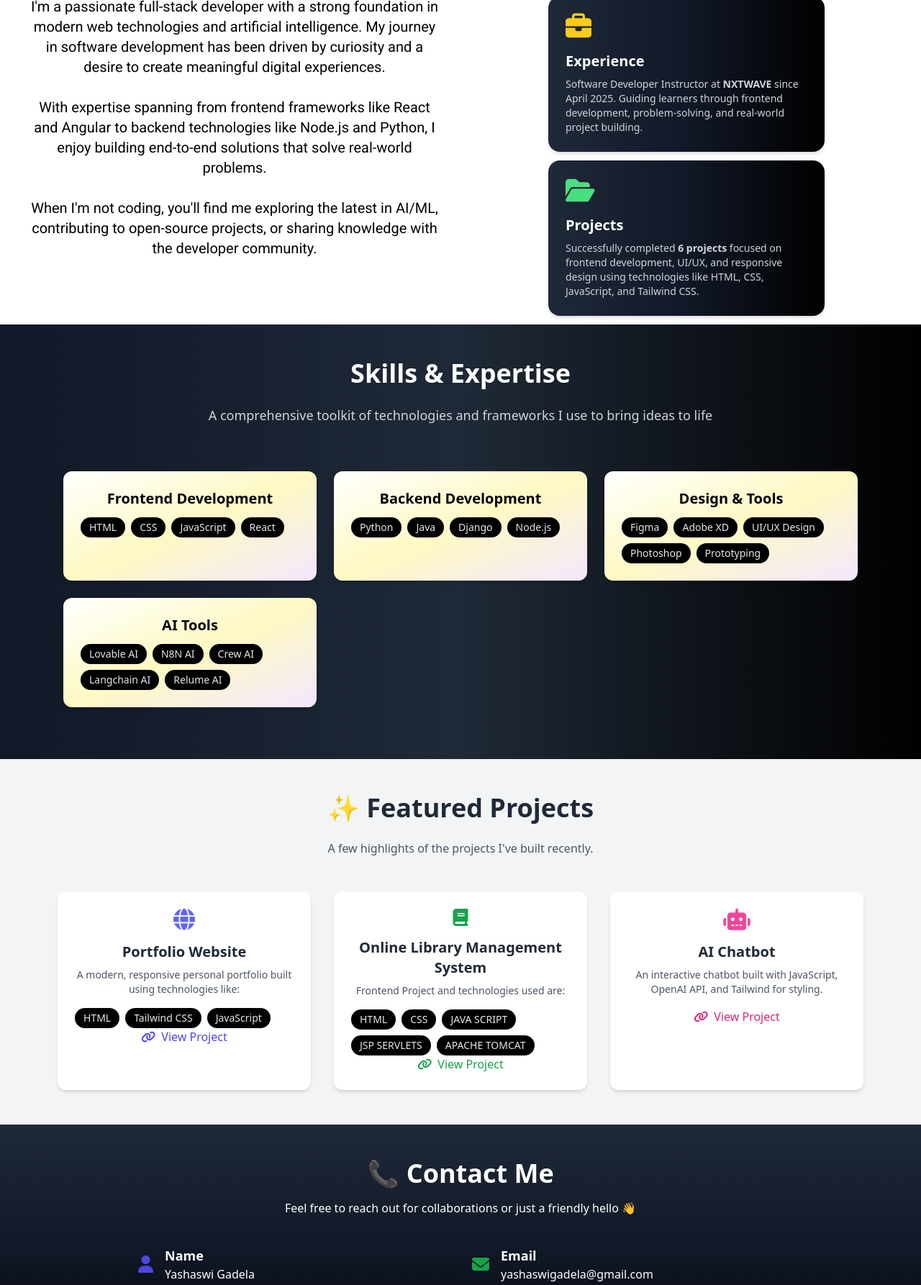
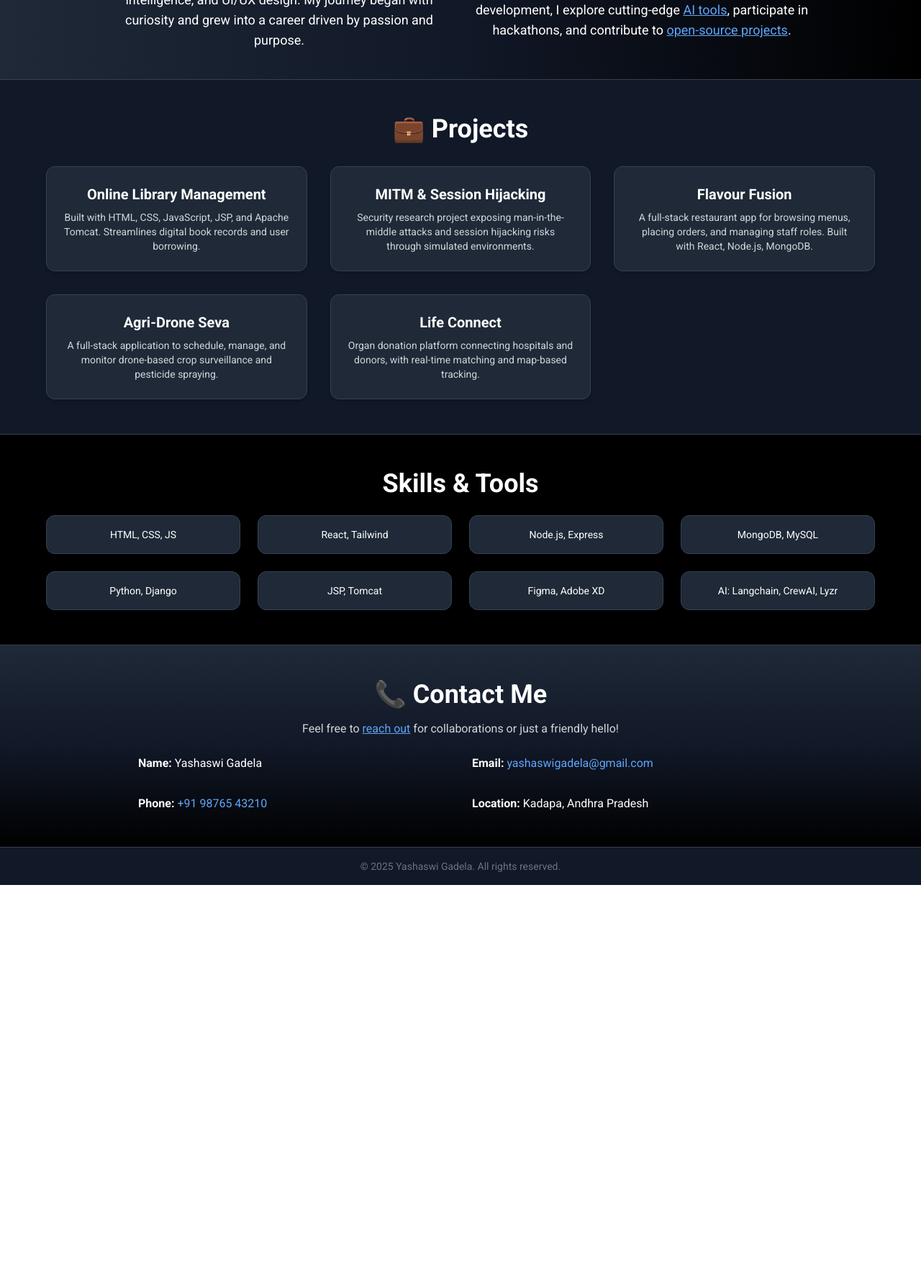
Before and after one commit to yashugadela/profile, a plain HTML site: page index.html in a window 1280 px wide. Shown: the part 571-2357 px from the top of the page at 72% size. After the commit the page ends 1801 px from the top, so only its background shows below. Drawn offline with nearby package versions, Linux system fonts and the light colour scheme.

Commit message:
Update index.html

```diff
--- a/index.html
+++ b/index.html
@@ -1,11 +1,9 @@
-<html>
+<html lang="en">
   <head>
-        <link rel="stylesheet" href="index.css">
+    <meta charset="UTF-8" />
+    <meta name="viewport" content="width=device-width, initial-scale=1.0" />
+    <title>Yashaswi Gadela Portfolio</title>
     <script src="https://cdn.tailwindcss.com"></script>
-        <link
-        href="https://fonts.googleapis.com/css2?family=Caveat:wght@400;600&family=Roboto:wght@300;400;500;700&display=swap"
-        rel="stylesheet"
-         />
     <script>
       tailwind.config = {
         theme: {
@@ -19,258 +17,121 @@
         },
       };
     </script>
-  <link rel="stylesheet" href="https://cdnjs.cloudflare.com/ajax/libs/font-awesome/6.4.0/css/all.min.css">
-<script src="https://cdn.tailwindcss.com"></script>
+    <link
+      href="https://fonts.googleapis.com/css2?family=Caveat:wght@400;600&family=Roboto:wght@300;400;500;700&display=swap"
+      rel="stylesheet"
+    />
+    <link
+      rel="stylesheet"
+      href="https://cdnjs.cloudflare.com/ajax/libs/font-awesome/6.4.0/css/all.min.css"
+    />
+    <link rel="stylesheet" href="index.css" />
   </head>
-    <div class="flex flex-col items-center p-5 bg-gradient-to-r from-black to-slate-800">
-       <img src="images/profilepic.jpeg" class="w-48 h-48 rounded-full"/>
-       <h1 class="text-3xl font-bold text-blue-500 m-3">YASHASWI GADELA</h1>
-       <p class="text-white font-mono text-center">I'm a passionate and self-motivated developer with a strong interest in building user-friendly,<br/> responsive web and mobile applications,
-        I enjoy turning complex problems into simple, elegant solutions.
+  <body class="bg-gradient-to-br from-black via-gray-900 to-slate-800 text-white font-roboto">
+    <!-- Hero Section -->
+    <section class="text-center py-12 border-b border-gray-700 animate-fade-in">
+      <img src="images/profilepic.jpeg" class="w-40 h-40 rounded-full mx-auto mb-4 border-4 border-blue-500 hover:scale-105 transition duration-300 shadow-md" />
+      <h1 class="text-4xl font-bold text-blue-400">Yashaswi Gadela</h1>
+      <p class="text-gray-300 mt-3 max-w-2xl mx-auto">
+        Passionate full-stack developer focused on building efficient, scalable, and user-friendly digital products. With expertise in frontend, backend, and AI tools, I create impactful web and mobile experiences.
       </p>
-     <div class="flex flex-row">
-       <a href="#Aboutme"><button class="text-white border-white border-2 rounded p-3 w-40 m-7">ABOUT ME</button></a>
-      <a href="#Skills"><button  class="text-white border-white border-2 rounded text-xl p-2 w-40 m-7"><i class="fas fa-briefcase text-gray-600 text-xl m-2"></i>Skills</button></a>
-     <a href="#Contactus"><BUTTON  class="text-white border-white border-2 rounded p-2 w-34 m-7"><i class="fas fa-envelope text-xl text-blue-600 m-2"></i>GET IN TOUCH </BUTTON></a>
-     </div>
-    </div>
-    <div id="Aboutme"class="Aboutme flex flex-col items-center p-3">
-     <h1 class="text-black font-bold text-3xl font-roboto">About Me</h1>
-     <hr class="w-64 border-t-2 border-gray-500"/>
-  <div class="grid grid-cols-2">
-    <div>
-      <p class="text-lg text-xl font-roboto text-black text-center col-span-1 m-7 mt-16">
-            I'm a passionate full-stack developer with a strong foundation in modern web technologies and artificial intelligence. My journey in software development has been driven by curiosity and a desire to create meaningful digital experiences.
+    </section>
+
+    <!-- About Me Section -->
+    <section class="py-10 bg-gradient-to-r from-gray-800 via-gray-900 to-black text-white border-b border-gray-700 animate-fade-in">
+      <div class="max-w-5xl mx-auto text-center px-6">
+        <h2 class="text-4xl font-bold mb-6">About Me</h2>
+        <div class="grid md:grid-cols-2 gap-8 items-center">
+          <p class="text-lg transition duration-300 hover:scale-105">
+            I am a dedicated and creative full-stack developer with strong expertise in modern web technologies, artificial intelligence, and UI/UX design. My journey began with curiosity and grew into a career driven by passion and purpose.
           </p>
-        <p class="text-lg text-xl font-roboto text-black text-center col-span-1 m-7">With expertise spanning from frontend frameworks like React and Angular to backend technologies like Node.js and Python, I enjoy building end-to-end solutions that solve real-world problems.
+          <p class="text-lg transition duration-300 hover:scale-105">
+            From React and Node.js to Python and Django, I enjoy crafting seamless end-to-end solutions. Outside of development, I explore cutting-edge <a href="https://github.com/yashaswigadela" class="text-blue-400 underline hover:text-blue-300">AI tools</a>, participate in hackathons, and contribute to <a href="https://github.com/yashaswigadela" class="text-blue-400 underline hover:text-blue-300">open-source projects</a>.
           </p>
-       <p class="text-lg text-xl font-roboto text-black text-center col-span-1 m-7"> When I'm not coding, you'll find me exploring the latest in AI/ML, contributing to open-source projects, or sharing knowledge with the developer community.
-          </p>
-  </div>
-  <div>
-  <div class="max-w-sm mx-auto mt-16">
-  <div class="bg-gradient-to-r from-gray-800 via-gray-900 to-black text-white rounded-2xl shadow-md hover:shadow-xl transition-all duration-300 p-6 group cursor-pointer">
-
-    <!-- Icon -->
-    <div class="text-4xl text-yellow-400 mb-4 group-hover:scale-110 transition-transform duration-300">
-      <i class="fas fa-briefcase"></i> <!-- Font Awesome Icon -->
-    </div>
-
-    <!-- Title -->
-    <h3 class="text-xl font-bold mb-2">Experience</h3>
-
-    <!-- Description -->
-    <p class="text-sm text-gray-300">
-      Software Developer Instructor at <strong>NXTWAVE</strong> since April 2025. Guiding learners through frontend development, problem-solving, and real-world project building.
-    </p>
-
-  </div>
-</div>
-<div class="max-w-sm mx-auto mt-3">
-  <div class="bg-gradient-to-r from-gray-800 via-gray-900 to-black text-white rounded-2xl shadow-md hover:shadow-xl transition-all duration-300 p-6 group cursor-pointer">
-
-    <!-- Icon -->
-    <div class="text-4xl text-green-400 mb-4 group-hover:scale-110 transition-transform duration-300">
-      <i class="fas fa-folder-open"></i> <!-- Font Awesome Projects Icon -->
-    </div>
-
-    <!-- Title -->
-    <h3 class="text-xl font-bold mb-2">Projects</h3>
-
-    <!-- Description -->
-    <p class="text-sm text-gray-300">
-      Successfully completed <strong>6 projects</strong> focused on frontend development, UI/UX, and responsive design using technologies like HTML, CSS, JavaScript, and Tailwind CSS.
-    </p>
-
-  </div>
-</div>
-
-
-
-  </div>
-
-  </div>
-    </div>
-  <section  id="Skills"class="bg-gradient-to-r from-gray-900 via-gray-800 to-black text-white py-12 px-6 ">
-  <div class="max-w-6xl mx-auto text-center ">
-    <h2 class="text-4xl font-bold mb-6">Skills & Expertise</h2>
-    <p class="text-gray-300 text-lg mb-10">A comprehensive toolkit of technologies and frameworks I use to bring ideas to life</p>
-
-    <!-- You can add your skill cards or badges here -->
-   <div class="grid grid-cols-1 sm:grid-cols-2 md:grid-cols-3 gap-6 p-6">
-
-  <!-- Frontend Development Card -->
-  <div class="w-full bg-gradient-to-br from-white via-pink-100 via-yellow-100 via-green-100 via-blue-100 to-purple-100 rounded-xl p-6 shadow-md hover-border-dashed hover:scale-105 hover:shadow-lg transition">
-    <h3 class="text-xl font-semibold text-black mb-3">Frontend Development</h3>
-    <div class="flex flex-wrap gap-2 text-sm text-gray-200">
-      <span class="bg-black/100 px-3 py-1 rounded-full hover:scale-105">HTML</span>
-      <span class="bg-black/100 px-3 py-1 rounded-full hover:scale-105">CSS</span>
-      <span class="bg-black/100 px-3 py-1 rounded-full hover:scale-105">JavaScript</span>
-      <span class="bg-black/100 px-3 py-1 rounded-full hover:scale-105">React</span>
-    </div>
-  </div>
-
-  <!-- Backend Development Card -->
-  <div class="w-full bg-gradient-to-br from-white via-pink-100 via-yellow-100 via-green-100 via-blue-100 to-purple-100 rounded-xl p-6 shadow-md hover:scale-105 hover:shadow-lg transition">
-    <h3 class="text-xl font-semibold text-black mb-3">Backend Development</h3>
-    <div class="flex flex-wrap gap-2 text-sm text-gray-200">
-      <span class="bg-black/100 px-3 py-1 rounded-full hover:scale-105">Python</span>
-      <span class="bg-black/100 px-3 py-1 rounded-full hover:scale-105">Java</span>
-      <span class="bg-black/100 px-3 py-1 rounded-full hover:scale-105">Django</span>
-      <span class="bg-black/100 px-3 py-1 rounded-full hover:scale-105">Node.js</span>
-    </div>
-  </div>
-
-  <!-- Design & Tools Card -->
-  <div class="w-full bg-gradient-to-br from-white via-pink-100 via-yellow-100 via-green-100 via-blue-100 to-purple-100 rounded-xl p-6 shadow-md hover:scale-105 hover:shadow-lg transition">
-    <h3 class="text-xl font-semibold text-black mb-3">Design & Tools</h3>
-    <div class="flex flex-wrap gap-2 text-sm text-gray-200">
-      <span class="bg-black/100 px-3 py-1 rounded-full hover:scale-105">Figma</span>
-      <span class="bg-black/100 px-3 py-1 rounded-full hover:scale-105">Adobe XD</span>
-      <span class="bg-black/100 px-3 py-1 rounded-full hover:scale-105">UI/UX Design</span>
-      <span class="bg-black/100 px-3 py-1 rounded-full hover:scale-105">Photoshop</span>
-      <span class="bg-black/100 px-3 py-1 rounded-full hover:scale-105">Prototyping</span>
-    </div>
-  </div>
-
-  <!-- AI Tools Card -->
-  <div class="w-full bg-gradient-to-br from-white via-pink-100 via-yellow-100 via-green-100 via-blue-100 to-purple-100 rounded-xl p-6 shadow-md hover:scale-105 hover:shadow-lg transition">
-    <h3 class="text-xl font-semibold text-black mb-3">AI Tools</h3>
-    <div class="flex flex-wrap gap-2 text-sm text-gray-200">
-      <span class="bg-black/100 px-3 py-1 rounded-full hover:scale-105">Lovable AI</span>
-      <span class="bg-black/100 px-3 py-1 rounded-full hover:scale-105">N8N AI</span>
-      <span class="bg-black/100 px-3 py-1 rounded-full hover:scale-105">Crew AI</span>
-      <span class="bg-black/100 px-3 py-1 rounded-full hover:scale-105">Langchain AI</span>
-      <span class="bg-black/100 px-3 py-1 rounded-full hover:scale-105">Relume AI</span>
-    </div>
-  </div>
-
-</div>
-
-</section>
-<section class="Featured Projects">
-<!-- Include Font Awesome in <head> -->
-<link rel="stylesheet" href="https://cdnjs.cloudflare.com/ajax/libs/font-awesome/6.4.0/css/all.min.css">
-
-<section class="py-12 bg-gray-100">
-  <div class="max-w-6xl mx-auto px-4 text-center">
-    <h2 class="text-4xl font-bold text-gray-800 mb-6">✨ Featured Projects</h2>
-    <p class="text-gray-600 mb-12">A few highlights of the projects I've built recently.</p>
-
-    <div class="grid grid-cols-1 sm:grid-cols-2 md:grid-cols-3 gap-8">
-
-      <!-- Project Card -->
-      <div class="bg-white rounded-xl p-6 shadow-md hover:shadow-xl hover:-translate-y-1 transform transition duration-300">
-        <div class="text-indigo-500 text-3xl mb-4">
-          <i class="fas fa-globe"></i>
-        </div>
-        <h3 class="text-xl font-semibold text-gray-800 mb-2">Portfolio Website</h3>
-        <p class="text-gray-600 text-sm mb-4">
-          A modern, responsive personal portfolio built using technologies like:
-        </p>
-        <div class="flex flex-wrap gap-2 text-sm text-gray-200">
-      <span class="bg-black/100 px-3 py-1 rounded-full hover:scale-105">HTML</span>
-      <span class="bg-black/100 px-3 py-1 rounded-full hover:scale-105">Tailwind CSS</span>
-      <span class="bg-black/100 px-3 py-1 rounded-full hover:scale-105">JavaScript</span>
-     </div>
-        <a href="https://yourprojectlink.com" target="_blank" class="inline-flex items-center text-indigo-600 hover:underline">
-          <i class="fas fa-link mr-2"></i> View Project
-        </a>
-      </div>
-
-      <!-- Project Card -->
-      <div class="bg-white rounded-xl p-6 shadow-md hover:shadow-xl hover:-translate-y-1 transform transition duration-300">
-        <div class="text-green-500 text-3xl mb-4">
-         <i class="fa-solid fa-book text-2xl text-green-600"></i>
-        </div>
-        <h3 class="text-xl font-semibold text-gray-800 mb-2">Online Library Management System</h3>
-       <p class="text-gray-600 text-sm mb-4">Frontend Project and technologies used are:</p>
-        <div class="flex flex-wrap gap-2 text-sm text-gray-200">
-      <span class="bg-black/100 px-3 py-1 rounded-full hover:scale-105">HTML</span>
-      <span class="bg-black/100 px-3 py-1 rounded-full hover:scale-105">CSS</span>
-      <span class="bg-black/100 px-3 py-1 rounded-full hover:scale-105">JAVA SCRIPT</span>
-      <span class="bg-black/100 px-3 py-1 rounded-full hover:scale-105">JSP SERVLETS</span>
-      <span class="bg-black/100 px-3 py-1 rounded-full hover:scale-105">APACHE TOMCAT</span>
-    </div>
-        <a href="#" class="inline-flex items-center text-green-600 hover:underline" class="mt-3">
-          <i class="fas fa-link mr-2"></i> View Project
-        </a>
-      </div>
-
-      <!-- Project Card -->
-      <div class="bg-white rounded-xl p-6 shadow-md hover:shadow-xl hover:-translate-y-1 transform transition duration-300">
-        <div class="text-pink-500 text-3xl mb-4">
-          <i class="fas fa-robot"></i>
-        </div>
-        <h3 class="text-xl font-semibold text-gray-800 mb-2">AI Chatbot</h3>
-        <p class="text-gray-600 text-sm mb-4">
-          An interactive chatbot built with JavaScript, OpenAI API, and Tailwind for styling.
-        </p>
-        <a href="#" class="inline-flex items-center text-pink-600 hover:underline">
-          <i class="fas fa-link mr-2"></i> View Project
-        </a>
-      </div>
-
         </div>
       </div>
     </section>
 
+    <!-- Projects Section -->
+    <section class="py-12 px-6 bg-gray-900 border-b border-gray-700 animate-fade-in">
+      <div class="max-w-6xl mx-auto text-center">
+        <h2 class="text-4xl font-bold mb-8">💼 Projects</h2>
+        <div class="grid grid-cols-1 sm:grid-cols-2 lg:grid-cols-3 gap-8">
+          <a href="#" class="bg-gray-800 rounded-xl p-6 shadow-md border border-gray-700 hover:border-blue-500 hover:scale-105 transition-transform duration-300 block">
+            <h3 class="text-xl font-semibold mb-2">Online Library Management</h3>
+            <p class="text-sm text-gray-300">Built with HTML, CSS, JavaScript, JSP, and Apache Tomcat. Streamlines digital book records and user borrowing.</p>
+          </a>
+
+          <a href="#" class="bg-gray-800 rounded-xl p-6 shadow-md border border-gray-700 hover:border-blue-500 hover:scale-105 transition-transform duration-300 block">
+            <h3 class="text-xl font-semibold mb-2">MITM & Session Hijacking</h3>
+            <p class="text-sm text-gray-300">Security research project exposing man-in-the-middle attacks and session hijacking risks through simulated environments.</p>
+          </a>
+
+          <a href="#" class="bg-gray-800 rounded-xl p-6 shadow-md border border-gray-700 hover:border-blue-500 hover:scale-105 transition-transform duration-300 block">
+            <h3 class="text-xl font-semibold mb-2">Flavour Fusion</h3>
+            <p class="text-sm text-gray-300">A full-stack restaurant app for browsing menus, placing orders, and managing staff roles. Built with React, Node.js, MongoDB.</p>
+          </a>
+
+          <a href="#" class="bg-gray-800 rounded-xl p-6 shadow-md border border-gray-700 hover:border-blue-500 hover:scale-105 transition-transform duration-300 block">
+            <h3 class="text-xl font-semibold mb-2">Agri-Drone Seva</h3>
+            <p class="text-sm text-gray-300">A full-stack application to schedule, manage, and monitor drone-based crop surveillance and pesticide spraying.</p>
+          </a>
+
+          <a href="#" class="bg-gray-800 rounded-xl p-6 shadow-md border border-gray-700 hover:border-blue-500 hover:scale-105 transition-transform duration-300 block">
+            <h3 class="text-xl font-semibold mb-2">Life Connect</h3>
+            <p class="text-sm text-gray-300">Organ donation platform connecting hospitals and donors, with real-time matching and map-based tracking.</p>
+          </a>
+        </div>
+      </div>
     </section>
-   <!-- Include Font Awesome -->
-<link rel="stylesheet" href="https://cdnjs.cloudflare.com/ajax/libs/font-awesome/6.4.0/css/all.min.css">
+
+    <!-- Skills Section -->
+    <section class="py-12 px-6 bg-black text-white border-b border-gray-700 animate-fade-in">
+      <div class="max-w-6xl mx-auto text-center">
+        <h2 class="text-4xl font-bold mb-6">Skills & Tools</h2>
+        <div class="grid grid-cols-2 sm:grid-cols-3 lg:grid-cols-4 gap-6 text-sm">
+          <div class="bg-gray-800 rounded-xl p-4 border border-gray-700 hover:border-emerald-400 hover:shadow-lg hover:scale-105 transition duration-300">HTML, CSS, JS</div>
+          <div class="bg-gray-800 rounded-xl p-4 border border-gray-700 hover:border-emerald-400 hover:shadow-lg hover:scale-105 transition duration-300">React, Tailwind</div>
+          <div class="bg-gray-800 rounded-xl p-4 border border-gray-700 hover:border-emerald-400 hover:shadow-lg hover:scale-105 transition duration-300">Node.js, Express</div>
+          <div class="bg-gray-800 rounded-xl p-4 border border-gray-700 hover:border-emerald-400 hover:shadow-lg hover:scale-105 transition duration-300">MongoDB, MySQL</div>
+          <div class="bg-gray-800 rounded-xl p-4 border border-gray-700 hover:border-emerald-400 hover:shadow-lg hover:scale-105 transition duration-300">Python, Django</div>
+          <div class="bg-gray-800 rounded-xl p-4 border border-gray-700 hover:border-emerald-400 hover:shadow-lg hover:scale-105 transition duration-300">JSP, Tomcat</div>
+          <div class="bg-gray-800 rounded-xl p-4 border border-gray-700 hover:border-emerald-400 hover:shadow-lg hover:scale-105 transition duration-300">Figma, Adobe XD</div>
+          <div class="bg-gray-800 rounded-xl p-4 border border-gray-700 hover:border-emerald-400 hover:shadow-lg hover:scale-105 transition duration-300">AI: Langchain, CrewAI, Lyzr</div>
+        </div>
+      </div>
+    </section>
 
     <!-- Contact Section -->
-<section id="Contactus"class="bg-gradient-to-t from-black via-gray-900 to-gray-800 py-12 px-6">
+    <section class="py-12 px-6 bg-gradient-to-b from-gray-800 via-gray-900 to-black border-b border-gray-700 animate-fade-in">
       <div class="max-w-4xl mx-auto text-center">
         <h2 class="text-4xl font-bold text-white mb-4">📞 Contact Me</h2>
-    <p class="text-white mb-10">Feel free to reach out for collaborations or just a friendly hello 👋</p>
-
+        <p class="text-gray-300 mb-6">Feel free to <a href="mailto:yashaswigadela@gmail.com" class="text-blue-400 underline hover:text-blue-300">reach out</a> for collaborations or just a friendly hello!</p>
         <div class="grid grid-cols-1 sm:grid-cols-2 gap-8 text-left">
-      <!-- Name -->
-      <div class="flex items-center space-x-4">
-        <i class="fas fa-user text-2xl text-indigo-600"></i>
-        <div>
-          <h4 class="text-lg font-semibold text-white">Name</h4>
-          <p class="text-white">Yashaswi Gadela</p>
-        </div>
-      </div>
-
-      <!-- Email -->
-      <div class="flex items-center space-x-4">
-        <i class="fas fa-envelope text-2xl text-green-600"></i>
-        <div>
-          <h4 class="text-lg font-semibold text-white">Email</h4>
-          <p class="text-white">yashaswigadela@gmail.com</p>
-        </div>
-      </div>
-
-      <!-- Phone -->
-      <div class="flex items-center space-x-4">
-        <i class="fas fa-phone-alt text-2xl text-pink-600"></i>
-        <div>
-          <h4 class="text-lg font-semibold text-white">Phone</h4>
-          <p class="text-white">+91 98765 43210</p> <!-- Replace with your real number -->
-        </div>
-      </div>
-
-      <!-- Location (optional) -->
-      <div class="flex items-center space-x-4">
-        <i class="fas fa-map-marker-alt text-2xl text-blue-600"></i>
-        <div>
-          <h4 class="text-lg font-semibold text-white">Location</h4>
-          <p class="text-white">Kadapa, Andhra Pradesh</p>
-        </div>
-      </div>
+          <div><strong>Name:</strong> Yashaswi Gadela</div>
+          <div><strong>Email:</strong> <a href="mailto:yashaswigadela@gmail.com" class="text-blue-400 hover:text-blue-300">yashaswigadela@gmail.com</a></div>
+          <div><strong>Phone:</strong> <a href="tel:+919876543210" class="text-blue-400 hover:text-blue-300">+91 98765 43210</a></div>
+          <div><strong>Location:</strong> Kadapa, Andhra Pradesh</div>
         </div>
       </div>
     </section>
 
     <!-- Footer -->
-<footer class="bg-gray-800 text-white py-6 mt-10">
-  <div class="text-center text-sm">
+    <footer class="bg-gray-900 text-center text-gray-500 py-4 text-sm animate-fade-in">
       &copy; 2025 Yashaswi Gadela. All rights reserved.
-  </div>
     </footer>
 
+    <!-- Animations -->
+    <style>
+      @keyframes fade-in {
+        from { opacity: 0; transform: translateY(10px); }
+        to { opacity: 1; transform: translateY(0); }
+      }
+      .animate-fade-in {
+        animation: fade-in 0.8s ease-out both;
+      }
+    </style>
+
     <script src="index.js"></script>
+  </body>
 </html>
```
Lines whose indentation alone changed are shown as unchanged.
